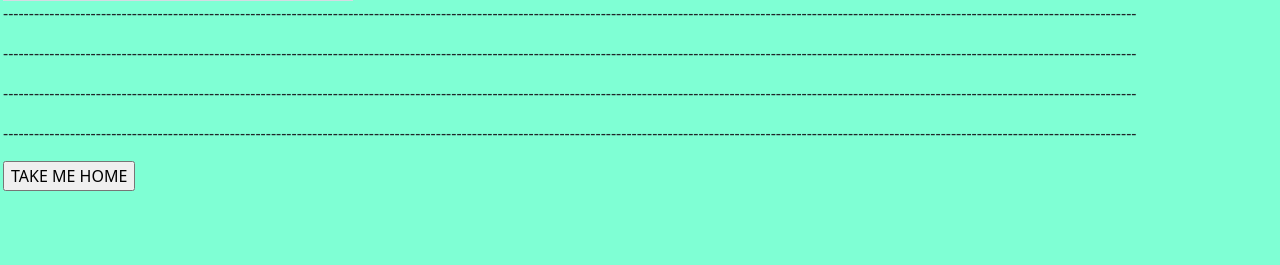
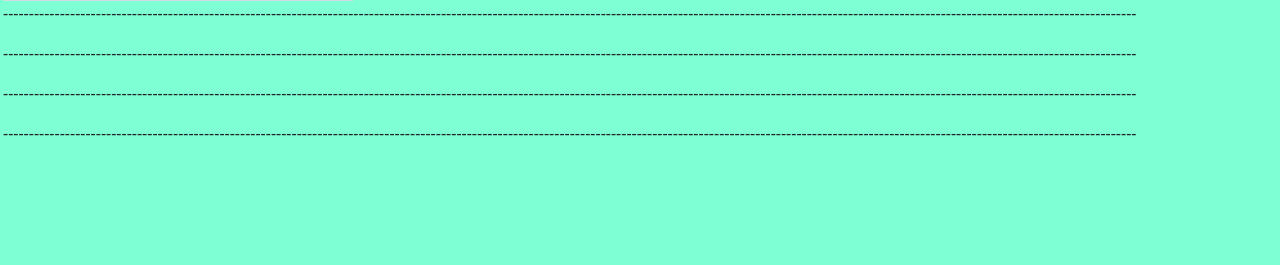
Before and after one commit to kumarAdhikari/randomfood, a Flask app: template templates/custom.html in a window 1280 px wide. Shown: the part 535-800 px from the top of the page. Run offline with Flask 2, Linux system fonts and the light colour scheme; the template is opened without the code that fills it: most values are stand-ins (such as "Sample title", 1, 10 or a date in 2020); grey boxes marked "Sample" are stand-in pictures.

```diff
--- a/templates/custom.html
+++ b/templates/custom.html
@@ -34,8 +34,5 @@
 
     <p>----------------------------------------------------------------------------------------------------------------------------------------------------------------------------------------------------------------------------</p>
     <p>----------------------------------------------------------------------------------------------------------------------------------------------------------------------------------------------------------------------------</p>
-    <form action="\" method="post">
-        <input type="submit" value="TAKE ME HOME">
-    </form>
 </body>
 </html>
```
